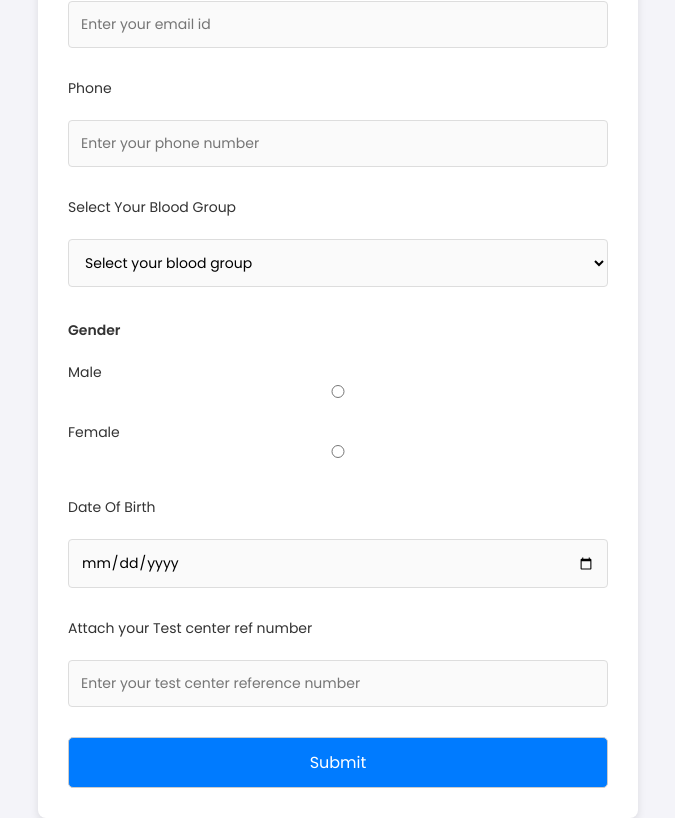
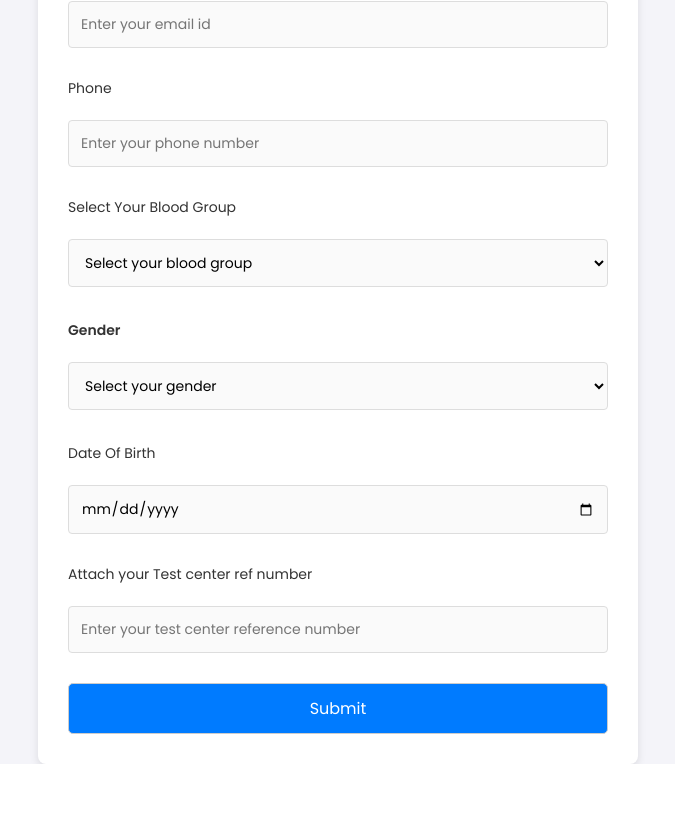
Before and after one commit to RagulKannan2005/blood-doner-locator, a React (Vite) app: page /Home in a window 1280 px wide. Shown: the part 602-1420 px from the top of the page, without its empty margins (302-977 px from the left). After the commit the page ends 1366 px from the top, so only its background shows below. Built offline with nearby package versions, Linux system fonts and the light colour scheme; a web font is replaced by a local one.

Commit message:
Update Registerform.jsx

```diff
--- a/src/components/Registerform.jsx
+++ b/src/components/Registerform.jsx
@@ -15,6 +15,8 @@ const Registerform = () => {
     testCenterRef: "", // Added field for Test Center reference number
   });
 
+  const [error, setError] = useState(""); // To hold error messages for password mismatch
+
   const handleChange = (e) => {
     const { name, value } = e.target;
     setFormData({ ...formData, [name]: value });
@@ -23,10 +25,16 @@ const Registerform = () => {
   const handleSubmit = (e) => {
     e.preventDefault();
 
-    // Generate unique ID for the donor
-    const donorId = Date.now(); // Unique ID based on timestamp
+    // Check if password and rePassword match
+    if (formData.password !== formData.rePassword) {
+      setError("Passwords do not match!");
+      return;
+    }
 
-    // Store the form data in local storage
+    // Generate unique ID for the donor with "donor-id-" prefix
+    const donorId = `donor-${Date.now()}`; // Unique ID based on timestamp with prefix
+
+    // Store the form data in local storage under the unique donor ID
     localStorage.setItem(donorId, JSON.stringify(formData));
 
     // Clear the form data after submission (optional)
@@ -44,6 +52,7 @@ const Registerform = () => {
     });
 
     alert("Registration successful! Your details are saved.");
+    setError(""); // Clear any previous errors
   };
 
   return (
@@ -88,6 +97,7 @@ const Registerform = () => {
               onChange={handleChange}
               placeholder="Enter your password again"
             />
+            {error && <p className="error-message">{error}</p>} {/* Show error message if passwords don't match */}
             <label htmlFor="email">Email</label>
             <input
               type="email"
@@ -127,30 +137,18 @@ const Registerform = () => {
               <option value="O-">O-</option>
             </select>
             <label htmlFor="gender" className="gender" style={{fontWeight:600}}>Gender</label>
-            <div>
-              <label htmlFor="male">Male
-                <input
-                  type="radio"
-                  name="gender"
-                  id="male"
-                  value="Male"
-                  checked={formData.gender === "Male"}
-                  onChange={handleChange}
-                />
-
-              </label>
-              <label htmlFor="female"> Female
-                <input
-                  type="radio"
-                  name="gender"
-                  id="female"
-                  value="Female"
-                  checked={formData.gender === "Female"}
-                  onChange={handleChange}
-                />
-
-              </label>
-            </div>
+            <select
+              id="gender"
+              name="gender"
+              value={formData.gender}
+              onChange={handleChange}
+              required
+            >
+              <option value="" disabled>Select your gender</option>
+              <option value="Male">Male</option>
+              <option value="Female">Female</option>
+              <option value="Other">Other</option>
+            </select>
             <label htmlFor="dateOfBirth">Date Of Birth</label>
             <input
               type="date"
```
